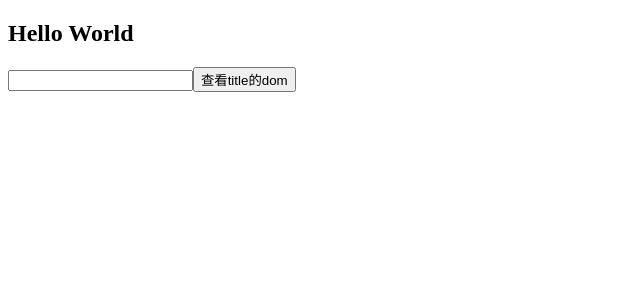
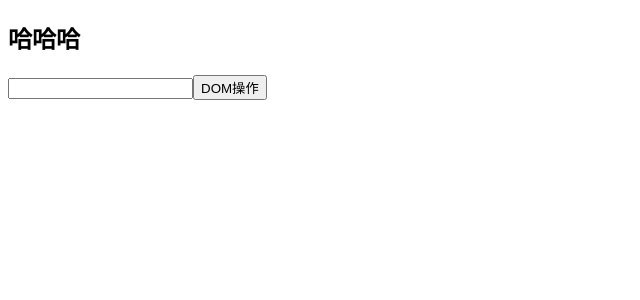
Before and after one commit to yzjgogo/vue3study, a React (Create React App) app in the folder react_hook/: page / in a window 1280 px wide. Shown: the top 300 px of the page, without its empty margins (0-640 px from the left). Built offline with nearby package versions, Linux system fonts and the light colour scheme.

Commit message:
提交一波代码

```diff
--- /dev/null
+++ b/react_hook/src/10_useImperativeHandle/App.jsx
@@ -0,0 +1,51 @@
+//useImperativeHandle使用步骤1:导入
+import React, { memo, useRef, forwardRef, useImperativeHandle } from 'react'
+/**
+  useImperativeHandle使用步骤
+ */
+//useImperativeHandle使用步骤4:在子组件中使用forwardRef接收父组件传递过来的ref
+const HelloWorld = memo(forwardRef((props, ref) => {
+// useImperativeHandle使用步骤6：在子组件中再定义一个ref
+  const inputRef = useRef()
+
+  // useImperativeHandle使用步骤7：使用useImperativeHandle来定义暴露给父组件的操作方法数据等，useImperativeHandle的第一个参数才接收父组件传递过来的ref，最终，useImperativeHandle会把第一个ref参数和第二个函数参数的返回值合并，这样，在父组件中就可以通过ref来调用子组件暴露的方法了
+  useImperativeHandle(ref, () => {
+    return {
+      focus() {
+        console.log("focus")
+        inputRef.current.focus()
+      },
+      setValue(value) {
+        inputRef.current.value = value
+      }
+    }
+  })
+  // useImperativeHandle使用步骤5:我们并没有直接把父组件传递过来的ref用到子组件的某个元素上，因为如果这样做的话，父组件就拿到了子组件中这个元素的所有信息，这很危险。比如在父组件中使用inputRef.current.value=''，这种操作直接就把子组件的这个元素数据清空了。我们应该只暴露给父组件一些必要的操作方法，而不是直接暴露DOM元素。看步骤6，这里使用步骤6定义的子组件自己用的ref
+  return <input type="text" ref={inputRef}/>
+}))
+
+
+const App = memo(() => {
+  const titleRef = useRef()
+  //useImperativeHandle使用步骤2:使用useRef()创建一个ref对象
+  const inputRef = useRef()
+
+  // useImperativeHandle使用步骤8:这里的focus和setValue并不是HelloWorld组件中那个input元素的focus和setValue方法，而是HelloWorld组件中通过useImperativeHandle暴露给父组件的focus和setValue方法,这就很安全了
+  function handleDOM() {
+    // console.log(inputRef.current)
+    inputRef.current.focus()
+    // inputRef.current.value = ""
+    inputRef.current.setValue("哈哈哈")
+  }
+
+  return (
+    <div>
+      <h2 ref={titleRef}>哈哈哈</h2>
+      {/* useImperativeHandle使用步骤3：将步骤2创建的ref对象传递给子组件 */}
+      <HelloWorld ref={inputRef}/>
+      <button onClick={handleDOM}>DOM操作</button>
+    </div>
+  )
+})
+
+export default App
--- a/react_hook/src/index.js
+++ b/react_hook/src/index.js
@@ -12,7 +12,8 @@ import { UserContext, ThemeContext } from "./05_useContext的使用/context"
 // import App from "./06_useReducer的使用(了解)/App"
 // import App from "./07_useCallback_useRef的使用/App"
 // import App from "./08_useMemo的使用/App"
-import App from "./09_useRef的使用/01_useRef绑定DOM"
+// import App from "./09_useRef的使用/01_useRef绑定DOM"
+import App from "./10_useImperativeHandle/App"
 
 const root = ReactDOM.createRoot(document.getElementById('root'));
 // /*
```
